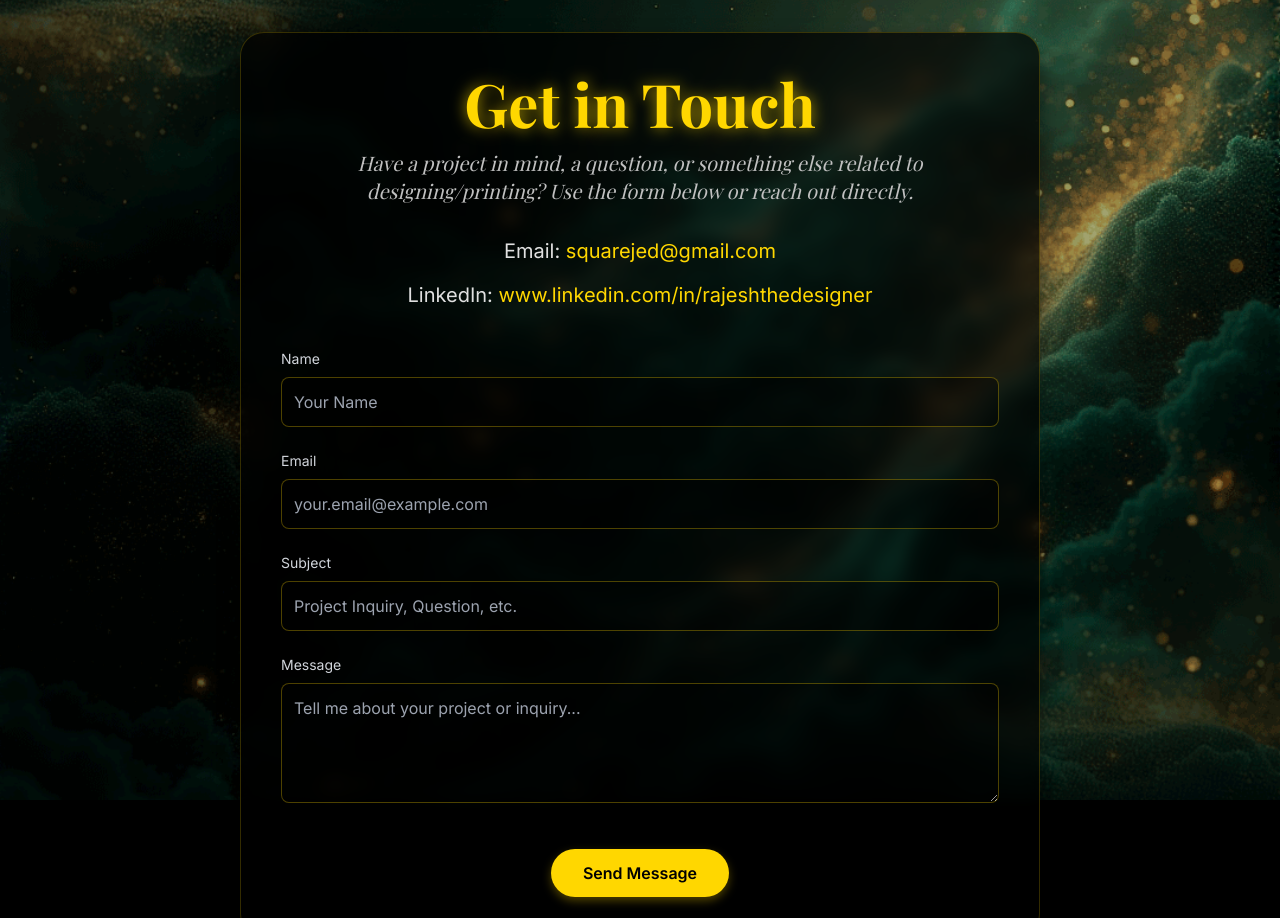
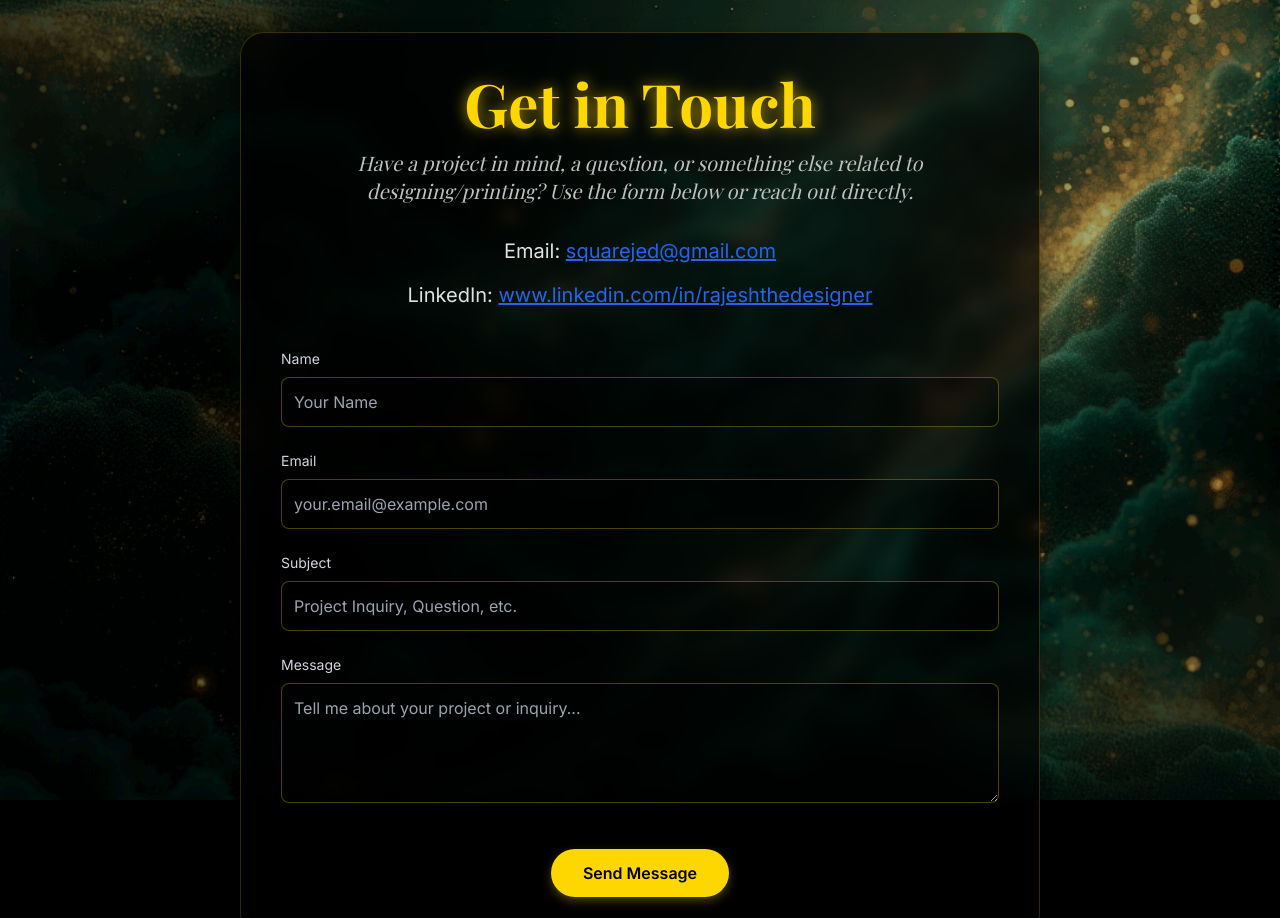
Before and after one commit to graficopoint/portfolio, a website: page get-in-touch.html in a window 1280 px wide. Shown: the top 918 px of the page. Drawn offline with nearby package versions, Linux system fonts and the light colour scheme; a web font is replaced by a local one.

Commit message:
Update get-in-touch.html

```diff
--- a/get-in-touch.html
+++ b/get-in-touch.html
@@ -210,25 +210,26 @@
                 designing/printing? Use the form below or reach out directly.
             </p>
 
-            <div class="space-y-4 mb-10">
-                <p class="contact-info-item text-lg md:text-xl">
+            <div class="space-y-4 mb-10 px-4">
+    <p class="contact-info-item text-base sm:text-lg md:text-xl break-words">
         Email:
         <a
             href="mailto:squarejed@gmail.com"
-                        class="contact-link"
+            class="contact-link break-all text-blue-600 underline"
             >squarejed@gmail.com</a
         >
     </p>
-                <p class="contact-info-item text-lg md:text-xl">
+    <p class="contact-info-item text-base sm:text-lg md:text-xl break-words">
         LinkedIn:
         <a
             href="https://www.linkedin.com/in/rajeshthedesigner"
             target="_blank"
-                        class="contact-link"
+            class="contact-link break-all text-blue-600 underline"
             >www.linkedin.com/in/rajeshthedesigner</a
         >
     </p>
 </div>
+
 
             <form class="contact-form space-y-6 text-left">
                 <div>
```
Lines whose indentation alone changed are shown as unchanged.
